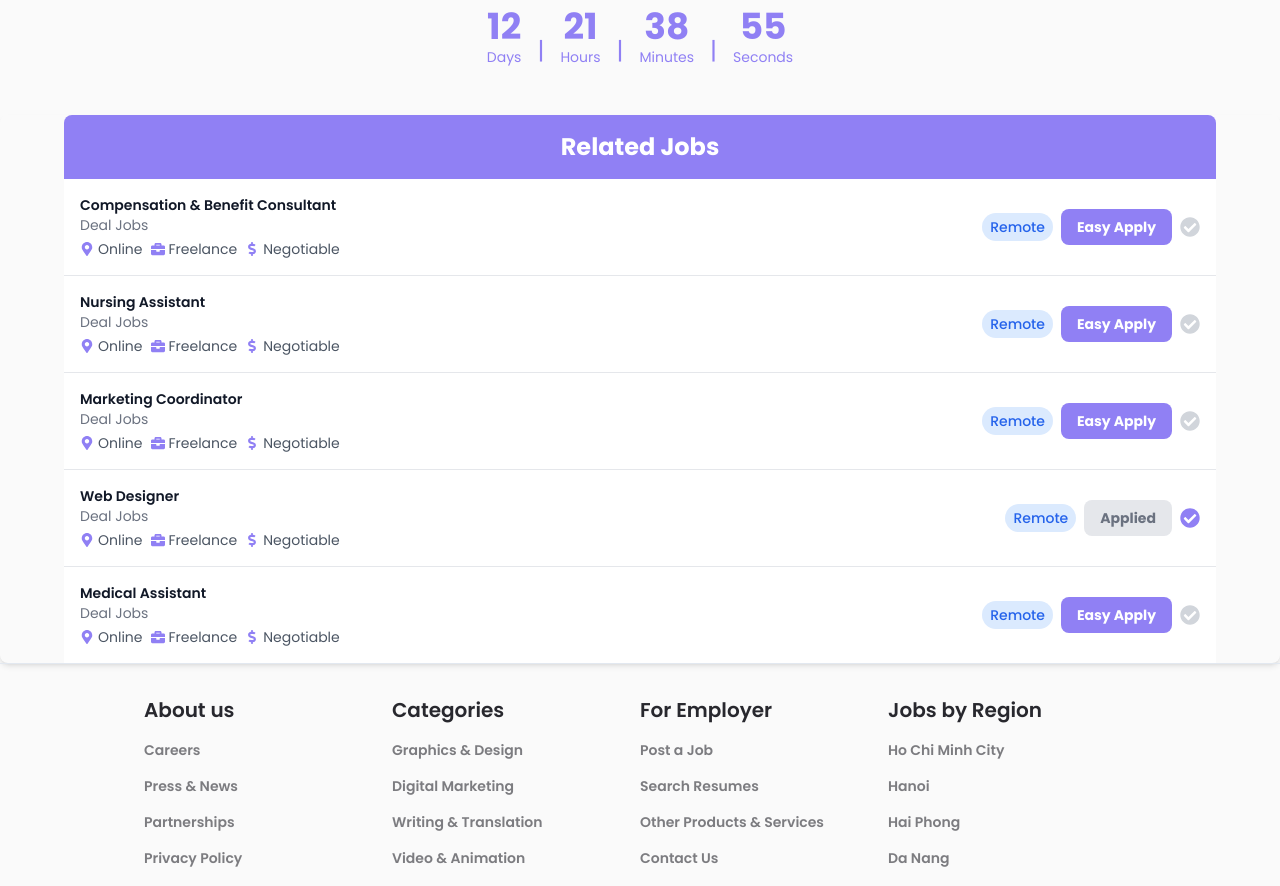
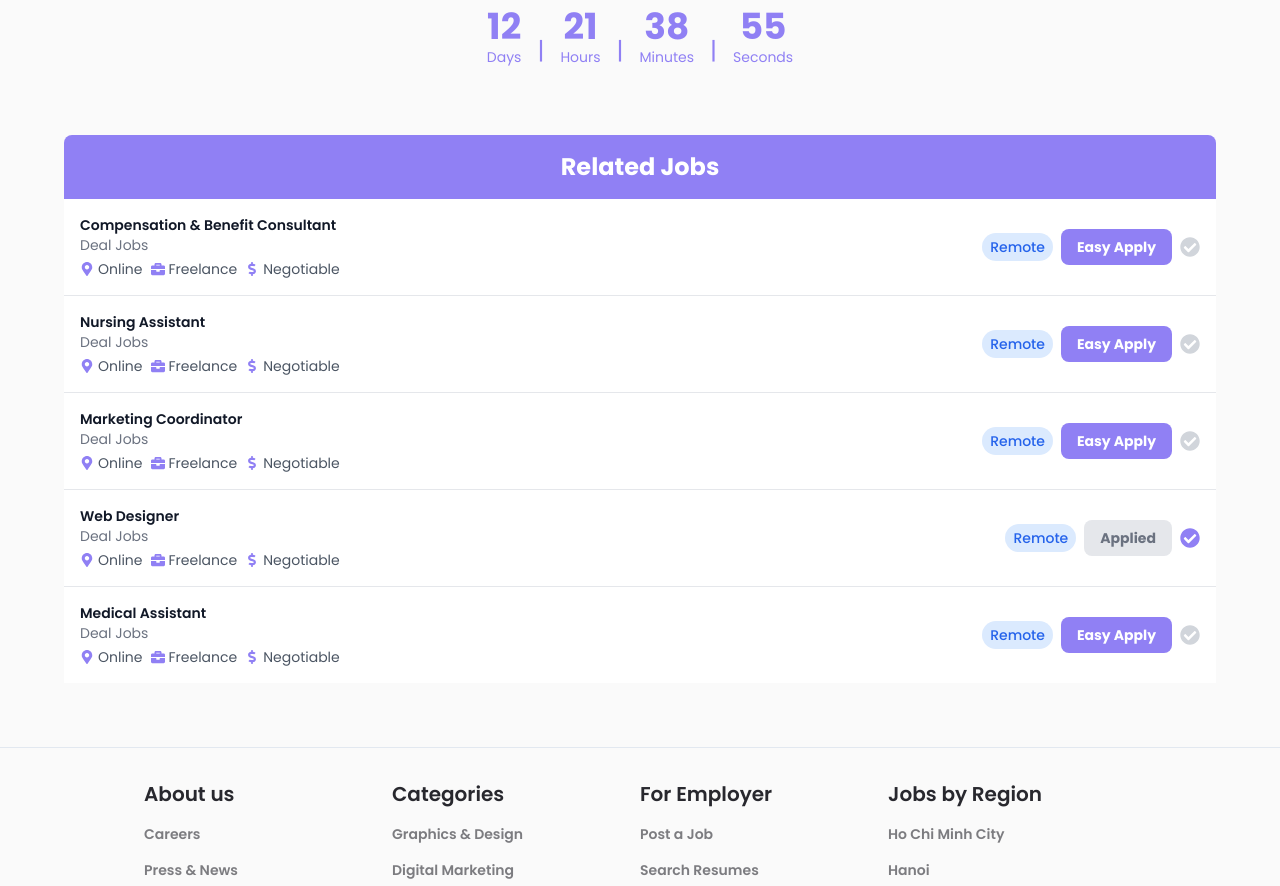
Before and after one commit to phongdang1/jobfinder222, a React (Vite) app: page /job-detail in a window 1280 px wide. Shown: the part 1265-2151 px from the top of the page. Built offline with nearby package versions, Linux system fonts and the light colour scheme; a web font is replaced by a local one.

Commit message:
fix so so

```diff
--- a/src/components/User/JobDetail/RelatedJob.jsx
+++ b/src/components/User/JobDetail/RelatedJob.jsx
@@ -56,7 +56,7 @@ const jobs = [
 
 function RelatedJob() {
   return (
-    <div className="shadow-md rounded-lg px-4 md:px-6 lg:px-8 xl:px-16">
+    <div className="mt-5 mb-16 px-4 md:px-6 lg:px-8 xl:px-16">
   <div className="bg-primary text-white text-lg md:text-xl lg:text-2xl font-bold p-4 rounded-t-lg text-center">
     Related Jobs
   </div>
```
